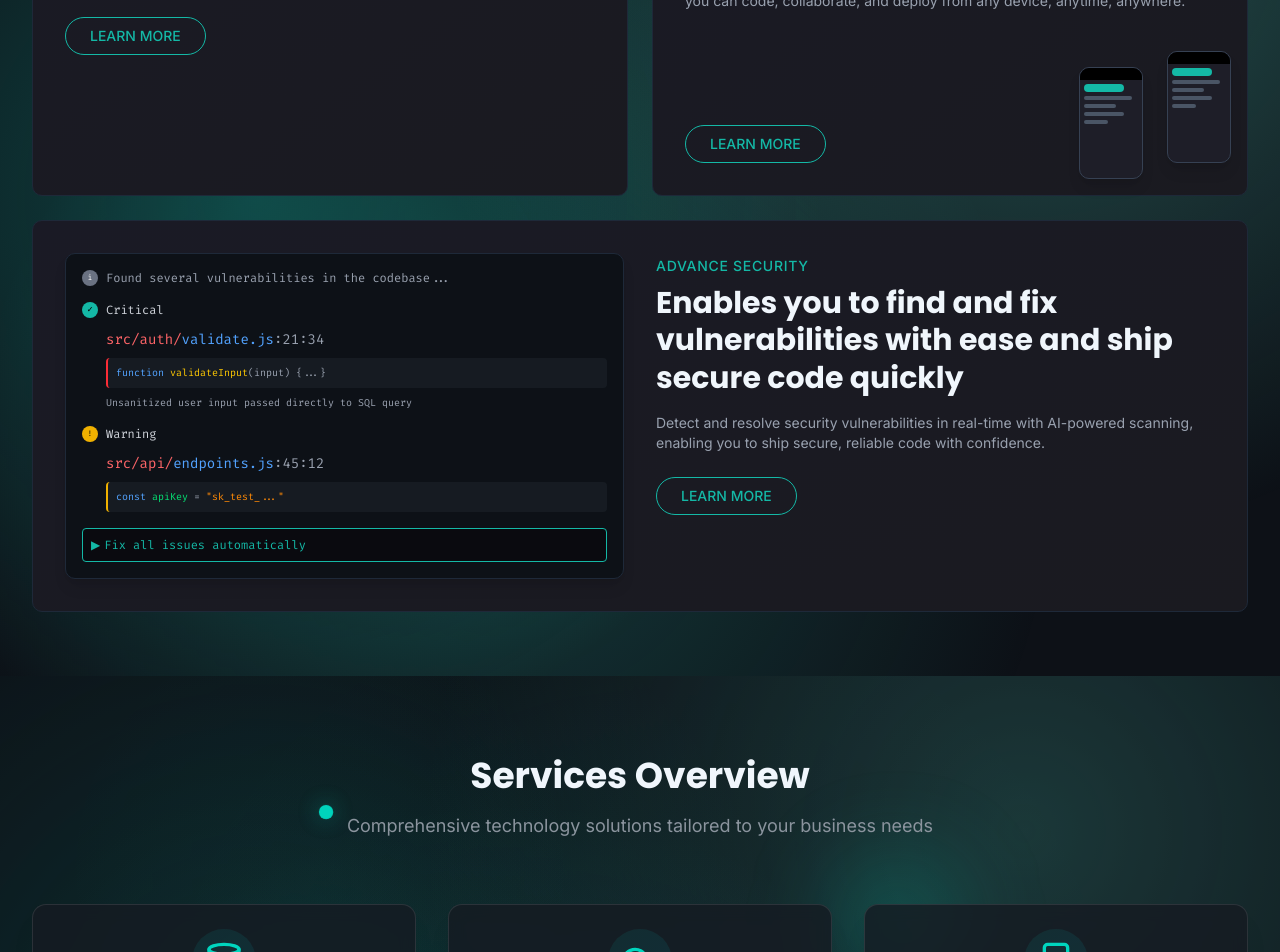
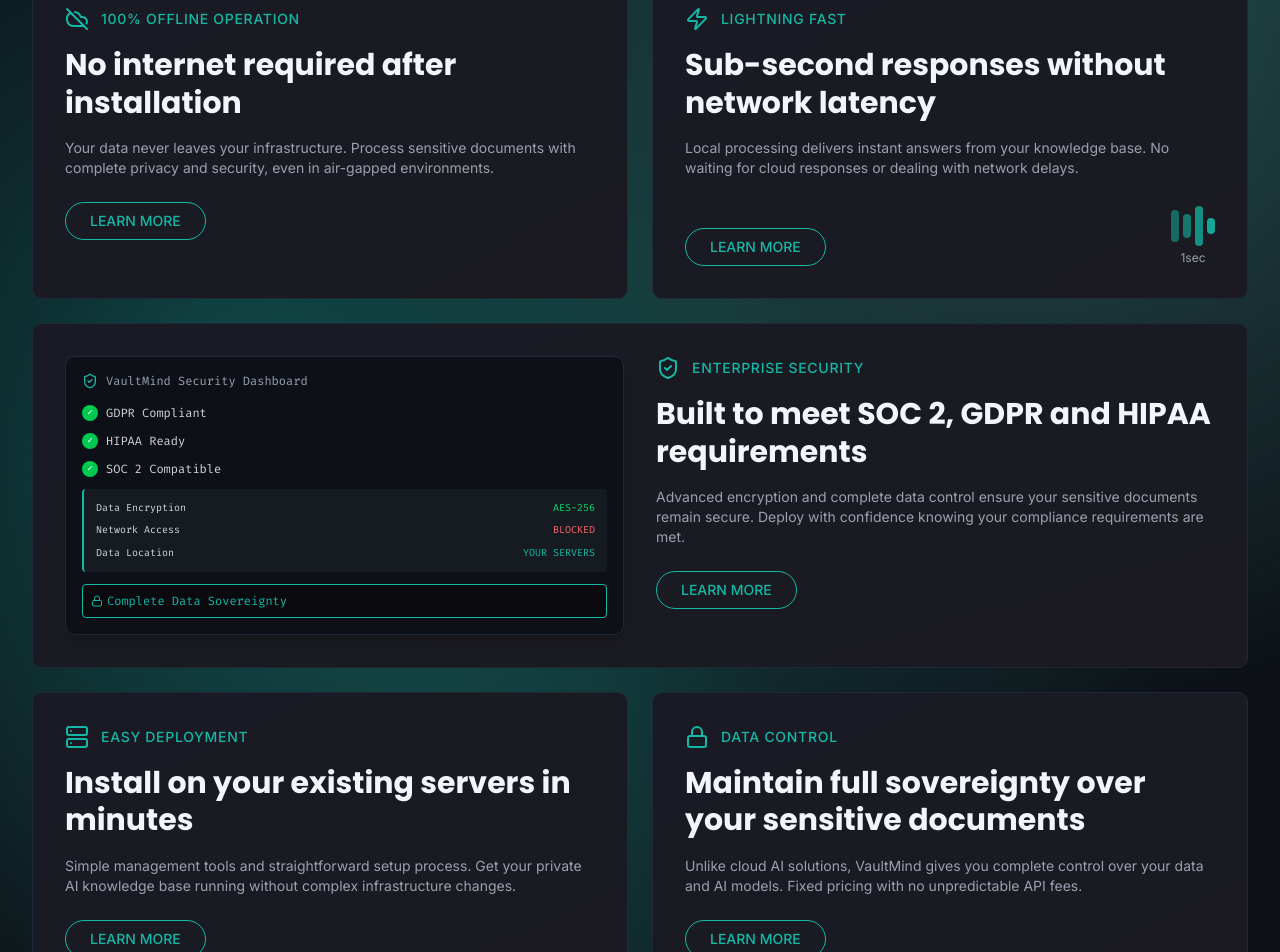
Before and after one commit to mashr9980/Afnexis, a Next.js app: page / in a window 1280 px wide. Shown: the part 1780-2732 px from the top of the page. Built offline with nearby package versions, Linux system fonts and the light colour scheme.

Commit message:
update design

```diff
--- a/src/components/home/features-section.jsx
+++ b/src/components/home/features-section.jsx
@@ -4,6 +4,13 @@
 import { motion } from "framer-motion";
 import { useInView } from "framer-motion";
 import Link from "next/link";
+import {
+  CloudOff,
+  ShieldCheck,
+  Zap,
+  Lock,
+  Server,
+} from "lucide-react";
 
 export default function FeaturesSection() {
   const sectionRef = useRef(null);
@@ -30,96 +37,99 @@
   };
 
   return (
-    <div ref={sectionRef} className="bg-black-background py-16 ">
+    <div ref={sectionRef} className="bg-black-background py-16">
+      <div className="container-cards mb-12 text-center">
+        <motion.div
+          initial="hidden"
+          animate={isInView ? "visible" : "hidden"}
+          variants={cardVariants}
+        >
+          <span className="text-primary uppercase text-sm font-medium tracking-wider">
+            Our Proud Product
+          </span>
+          <h2 className="text-white text-3xl md:text-4xl font-bold mt-2 mb-4 leading-tight">
+            VaultMind by AFNEXIS
+          </h2>
+          <p className="text-gray-400 text-lg max-w-3xl mx-auto">
+            Your Data Stays Yours. Your AI Stays Private. The world's first 100% offline AI knowledge base.
+          </p>
+        </motion.div>
+      </div>
+
       <motion.div
         className="container-cards grid grid-cols-1 md:grid-cols-2 gap-6"
         variants={containerVariants}
         initial="hidden"
         animate={isInView ? "visible" : "hidden"}
       >
-        {/* Productivity Card */}
+        {/* Offline Operation Card */}
         <motion.div
           variants={cardVariants}
           className="bg-gradient-to-br from-[#1A1A25] to-[#1A1A20] rounded-lg p-8 border border-gray-800"
         >
           <div className="mb-6">
+            <div className="flex items-center mb-4">
+              <CloudOff className="h-6 w-6 text-primary mr-3" />
               <span className="text-primary uppercase text-sm font-medium tracking-wider">
-              Productivity
+                100% Offline Operation
               </span>
+            </div>
             <h3 className="text-white text-2xl md:text-3xl font-bold mt-2 leading-tight">
-              Helpful AI Intelligence facilitates productivity in unexpected
-              ways
+              No internet required after installation
             </h3>
             <p className="text-gray-400 mt-4 text-sm">
-              Boost your workflow with AI-driven insights that automate
-              repetitive tasks, suggest optimizations, and streamline project
-              management across your development pipeline.
+              Your data never leaves your infrastructure. Process sensitive documents with complete privacy and security, even in air-gapped environments.
             </p>
           </div>
           <Link
-            href="/portfolio"
+            href="https://vaultmind.afnexis.com/"
             className="inline-block text-primary border border-primary rounded-full px-6 py-2 text-sm font-medium hover:bg-primary-foreground hover:text-black transition-colors duration-300"
           >
             LEARN MORE
           </Link>
         </motion.div>
 
-        {/* Cross Devices Card */}
+        {/* Lightning Fast Card */}
         <motion.div
           variants={cardVariants}
           className="bg-gradient-to-br from-[#1A1A25] to-[#1A1A20] rounded-lg p-8 border border-gray-800"
         >
           <div className="mb-6">
+            <div className="flex items-center mb-4">
+              <Zap className="h-6 w-6 text-primary mr-3" />
               <span className="text-primary uppercase text-sm font-medium tracking-wider">
-              Cross Devices
+                Lightning Fast
               </span>
+            </div>
             <h3 className="text-white text-2xl md:text-3xl font-bold mt-2 leading-tight">
-              Use it easily anywhere and anytime from your various types of
-              devices
+              Sub-second responses without network latency
             </h3>
             <p className="text-gray-400 mt-4 text-sm">
-              Access our platform seamlessly on desktops, tablets, or
-              smartphones, ensuring you can code, collaborate, and deploy from
-              any device, anytime, anywhere.
+              Local processing delivers instant answers from your knowledge base. No waiting for cloud responses or dealing with network delays.
             </p>
           </div>
           <div className="flex justify-between items-end">
-            <a
-              href="/portfolio"
+            <Link
+              href="https://vaultmind.afnexis.com/"
               className="inline-block text-primary border border-primary rounded-full px-6 py-2 text-sm font-medium hover:bg-primary-foreground hover:text-black transition-colors duration-300"
             >
               LEARN MORE
-            </a>
-            <div className="relative h-32 w-32">
-              <div className="absolute right-0 bottom-0 transform translate-x-4">
-                <div className="relative w-16 h-28 bg-[#1E1E28] rounded-lg overflow-hidden border border-gray-700 shadow-lg">
-                  <div className="h-3 bg-black"></div>
-                  <div className="p-1">
-                    <div className="h-2 w-10 bg-primary-foreground rounded-full mb-1"></div>
-                    <div className="h-1 w-12 bg-gray-600 rounded-full mb-1"></div>
-                    <div className="h-1 w-8 bg-gray-600 rounded-full mb-1"></div>
-                    <div className="h-1 w-10 bg-gray-600 rounded-full mb-1"></div>
-                    <div className="h-1 w-6 bg-gray-600 rounded-full"></div>
+            </Link>
+            <div className="relative h-16 w-24">
+              <div className="absolute right-0 bottom-0">
+                <div className="flex items-center space-x-1">
+                  <div className="w-2 h-8 bg-primary-foreground rounded-full animate-pulse"></div>
+                  <div className="w-2 h-6 bg-primary-foreground rounded-full animate-pulse" style={{animationDelay: '0.2s'}}></div>
+                  <div className="w-2 h-10 bg-primary-foreground rounded-full animate-pulse" style={{animationDelay: '0.4s'}}></div>
+                  <div className="w-2 h-4 bg-primary-foreground rounded-full animate-pulse" style={{animationDelay: '0.6s'}}></div>
                 </div>
-                </div>
-              </div>
-              <div className="absolute left-0 bottom-0 transform -translate-x-2 translate-y-4">
-                <div className="relative w-16 h-28 bg-[#1E1E28] rounded-lg overflow-hidden border border-gray-700 shadow-lg">
-                  <div className="h-3 bg-black"></div>
-                  <div className="p-1">
-                    <div className="h-2 w-10 bg-primary-foreground rounded-full mb-1"></div>
-                    <div className="h-1 w-12 bg-gray-600 rounded-full mb-1"></div>
-                    <div className="h-1 w-8 bg-gray-600 rounded-full mb-1"></div>
-                    <div className="h-1 w-10 bg-gray-600 rounded-full mb-1"></div>
-                    <div className="h-1 w-6 bg-gray-600 rounded-full"></div>
-                  </div>
-                </div>
+                <div className="text-xs text-gray-400 mt-1 text-center">1sec</div>
               </div>
             </div>
           </div>
         </motion.div>
 
-        {/* Security Card - Full Width */}
+        {/* Enterprise Security Card - Full Width */}
         <motion.div
           variants={cardVariants}
           className="bg-gradient-to-br from-[#1A1A25] to-[#1A1A20] rounded-lg p-8 border border-gray-800 md:col-span-2"
@@ -128,79 +138,124 @@
             <div className="order-2 md:order-1">
               <div className="bg-[#0D1117] rounded-lg overflow-hidden border border-gray-800 shadow-lg p-4 font-fira-code text-sm">
                 <div className="flex items-center mb-4">
-                  <div className="w-4 h-4 rounded-full bg-gray-500 mr-2 flex items-center justify-center">
-                    <span className="text-[8px] text-white">i</span>
-                  </div>
+                  <ShieldCheck className="w-4 h-4 text-primary mr-2" />
                   <span className="text-gray-400 text-xs">
-                    Found several vulnerabilities in the codebase...
+                    VaultMind Security Dashboard
                   </span>
                 </div>
                 <div className="flex items-center mb-3">
-                  <div className="w-4 h-4 rounded-full bg-primary-foreground mr-2 flex items-center justify-center">
-                    <span className="text-[8px] text-black">✓</span>
+                  <div className="w-4 h-4 rounded-full bg-green-500 mr-2 flex items-center justify-center">
+                    <span className="text-[8px] text-white">✓</span>
                   </div>
-                  <span className="text-gray-300 text-xs">Critical</span>
-                </div>
-                <div className="ml-6 mb-4">
-                  <div className="flex items-center">
-                    <span className="text-red-400">src/auth/</span>
-                    <span className="text-blue-400">validate.js</span>
-                    <span className="text-gray-400">:21:34</span>
-                  </div>
-                  <div className="bg-[#161B22] p-2 rounded my-2 text-[10px] text-gray-300 border-l-2 border-red-500">
-                    <span className="text-blue-400">function</span>{" "}
-                    <span className="text-yellow-400">validateInput</span>
-                    <span className="text-gray-400">(input) {"{...}"}</span>
-                  </div>
-                  <div className="text-[10px] text-gray-400">
-                    Unsanitized user input passed directly to SQL query
-                  </div>
+                  <span className="text-gray-300 text-xs">GDPR Compliant</span>
                 </div>
                 <div className="flex items-center mb-3">
-                  <div className="w-4 h-4 rounded-full bg-yellow-500 mr-2 flex items-center justify-center">
-                    <span className="text-[8px] text-black">!</span>
+                  <div className="w-4 h-4 rounded-full bg-green-500 mr-2 flex items-center justify-center">
+                    <span className="text-[8px] text-white">✓</span>
                   </div>
-                  <span className="text-gray-300 text-xs">Warning</span>
+                  <span className="text-gray-300 text-xs">HIPAA Ready</span>
                 </div>
-                <div className="ml-6 mb-4">
-                  <div className="flex items-center">
-                    <span className="text-red-400">src/api/</span>
-                    <span className="text-blue-400">endpoints.js</span>
-                    <span className="text-gray-400">:45:12</span>
+                <div className="flex items-center mb-3">
+                  <div className="w-4 h-4 rounded-full bg-green-500 mr-2 flex items-center justify-center">
+                    <span className="text-[8px] text-white">✓</span>
                   </div>
-                  <div className="bg-[#161B22] p-2 rounded my-2 text-[10px] text-gray-300 border-l-2 border-yellow-500">
-                    <span className="text-blue-400">const</span>{" "}
-                    <span className="text-green-400">apiKey</span>
-                    <span className="text-gray-400"> = </span>
-                    <span className="text-orange-400">"sk_test_..."</span>
+                  <span className="text-gray-300 text-xs">SOC 2 Compatible</span>
+                </div>
+                <div className="bg-[#161B22] p-3 rounded my-3 text-[10px] text-gray-300 border-l-2 border-primary">
+                  <div className="flex items-center justify-between mb-2">
+                    <span>Data Encryption</span>
+                    <span className="text-green-400">AES-256</span>
+                  </div>
+                  <div className="flex items-center justify-between mb-2">
+                    <span>Network Access</span>
+                    <span className="text-red-400">BLOCKED</span>
+                  </div>
+                  <div className="flex items-center justify-between">
+                    <span>Data Location</span>
+                    <span className="text-primary">YOUR SERVERS</span>
                   </div>
                 </div>
                 <div className="bg-[#0A0A0F] border border-primary text-primary text-xs p-2 rounded flex items-center">
-                  <span className="mr-1">▶</span> Fix all issues automatically
+                  <Lock className="w-3 h-3 mr-1" />
+                  Complete Data Sovereignty
                 </div>
               </div>
             </div>
             <div className="order-1 md:order-2">
+              <div className="flex items-center mb-4">
+                <ShieldCheck className="h-6 w-6 text-primary mr-3" />
                 <span className="text-primary uppercase text-sm font-medium tracking-wider">
-                Advance Security
+                  Enterprise Security
                 </span>
+              </div>
               <h3 className="text-white text-2xl md:text-3xl font-bold mt-2 leading-tight">
-                Enables you to find and fix vulnerabilities with ease and ship
-                secure code quickly
+                Built to meet SOC 2, GDPR and HIPAA requirements
               </h3>
               <p className="text-gray-400 mt-4 text-sm mb-6">
-                Detect and resolve security vulnerabilities in real-time with
-                AI-powered scanning, enabling you to ship secure, reliable code
-                with confidence.
+                Advanced encryption and complete data control ensure your sensitive documents remain secure. Deploy with confidence knowing your compliance requirements are met.
               </p>
-              <a
-                href="/portfolio"
+              <Link
+                href="https://vaultmind.afnexis.com/"
                 className="inline-block text-primary border border-primary rounded-full px-6 py-2 text-sm font-medium hover:bg-primary-foreground hover:text-black transition-colors duration-300"
               >
                 LEARN MORE
-              </a>
+              </Link>
             </div>
           </div>
+        </motion.div>
+
+        {/* Easy Deployment Card */}
+        <motion.div
+          variants={cardVariants}
+          className="bg-gradient-to-br from-[#1A1A25] to-[#1A1A20] rounded-lg p-8 border border-gray-800"
+        >
+          <div className="mb-6">
+            <div className="flex items-center mb-4">
+              <Server className="h-6 w-6 text-primary mr-3" />
+              <span className="text-primary uppercase text-sm font-medium tracking-wider">
+                Easy Deployment
+              </span>
+            </div>
+            <h3 className="text-white text-2xl md:text-3xl font-bold mt-2 leading-tight">
+              Install on your existing servers in minutes
+            </h3>
+            <p className="text-gray-400 mt-4 text-sm">
+              Simple management tools and straightforward setup process. Get your private AI knowledge base running without complex infrastructure changes.
+            </p>
+          </div>
+          <Link
+            href="https://vaultmind.afnexis.com/"
+            className="inline-block text-primary border border-primary rounded-full px-6 py-2 text-sm font-medium hover:bg-primary-foreground hover:text-black transition-colors duration-300"
+          >
+            LEARN MORE
+          </Link>
+        </motion.div>
+
+        {/* Complete Data Control Card */}
+        <motion.div
+          variants={cardVariants}
+          className="bg-gradient-to-br from-[#1A1A25] to-[#1A1A20] rounded-lg p-8 border border-gray-800"
+        >
+          <div className="mb-6">
+            <div className="flex items-center mb-4">
+              <Lock className="h-6 w-6 text-primary mr-3" />
+              <span className="text-primary uppercase text-sm font-medium tracking-wider">
+                Data Control
+              </span>
+            </div>
+            <h3 className="text-white text-2xl md:text-3xl font-bold mt-2 leading-tight">
+              Maintain full sovereignty over your sensitive documents
+            </h3>
+            <p className="text-gray-400 mt-4 text-sm">
+              Unlike cloud AI solutions, VaultMind gives you complete control over your data and AI models. Fixed pricing with no unpredictable API fees.
+            </p>
+          </div>
+          <Link
+            href="https://vaultmind.afnexis.com/"
+            className="inline-block text-primary border border-primary rounded-full px-6 py-2 text-sm font-medium hover:bg-primary-foreground hover:text-black transition-colors duration-300"
+          >
+            LEARN MORE
+          </Link>
         </motion.div>
       </motion.div>
     </div>
```
Lines whose indentation alone changed are shown as unchanged.
